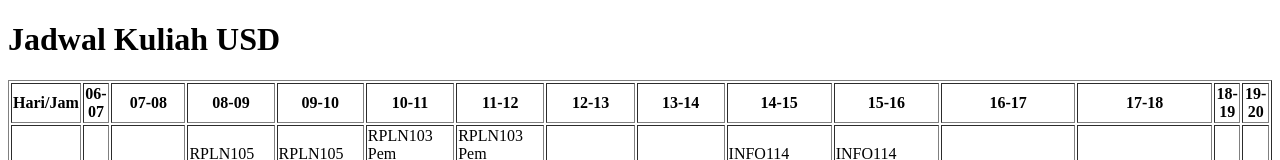
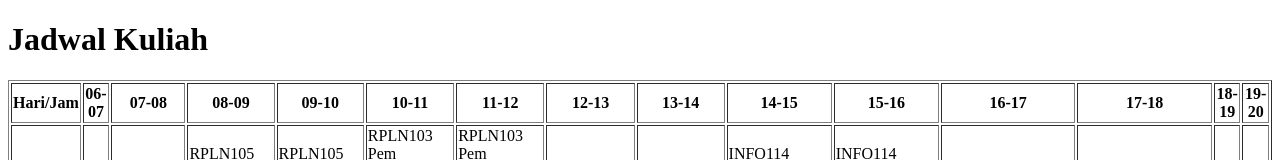
Before and after one commit to LuckMan99/Lucky-159, a plain HTML site: page Jadwal.html in a window 1280 px wide. Shown: the top 160 px of the page. Drawn offline with Linux system fonts and the light colour scheme.

Commit message:
modified:   Jadwal.html

```diff
--- a/Jadwal.html
+++ b/Jadwal.html
@@ -7,7 +7,7 @@
 </head>
 
 <body>
-  <h1>Jadwal Kuliah USD</h1>
+  <h1>Jadwal Kuliah</h1>
     <table border="1px">
         <tr>
           <th>Hari/Jam</th>
```
